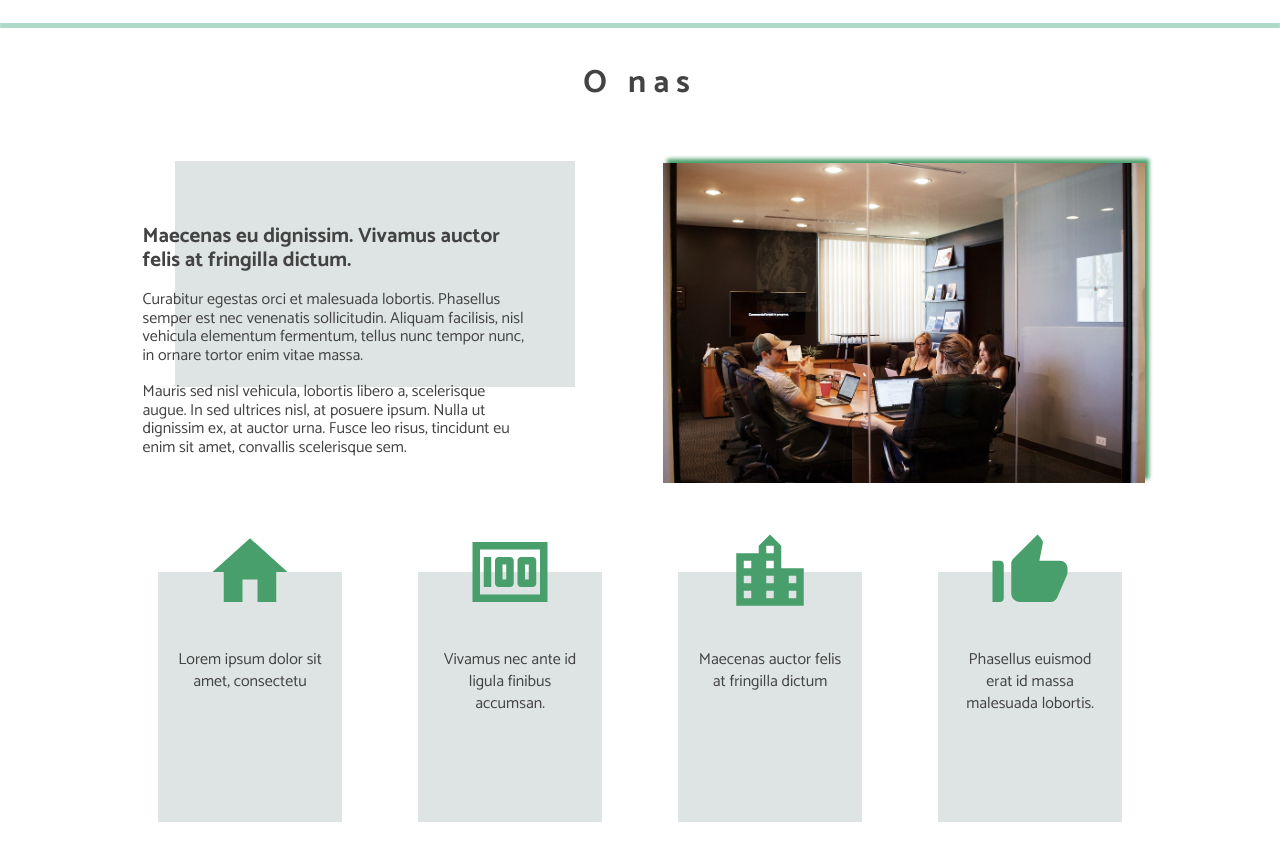
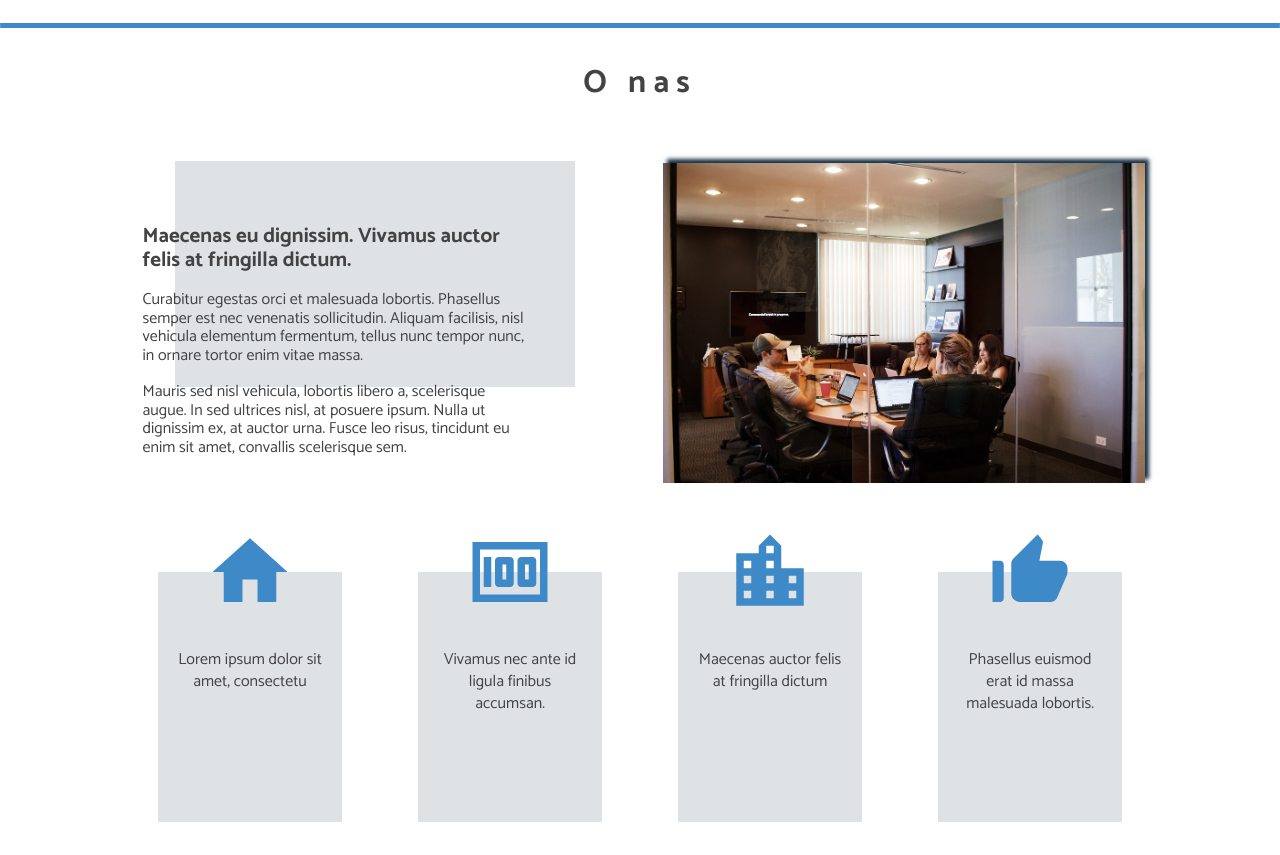
Before and after one commit to pawelkochowicz/secondHouseSite, a website: page src/content/index.html in a window 1280 px wide. Shown: the part 697-1552 px from the top of the page. Drawn offline with nearby package versions, Linux system fonts and the light colour scheme; files that its build step writes are made by us from their sources; a script that the page names is missing; files whose address does not match are found by name; a web font is replaced by a local one.

Commit message:
change colors on site

```diff
--- a/src/content/index.html
+++ b/src/content/index.html
@@ -38,7 +38,7 @@
       <img class="header__picture" src="assets/img/headerImage.png" alt="widok na morze">
       <h1 class="header__title">Mieszkania inwestycyjne w Gdyni</h1>
     </header>
-    <div class="lines"><img class="line" src="assets/img/line.svg" alt=""></div>
+    <div class="lines"><img class="line" src="assets/img/line-2.svg" alt=""></div>
     <section id="about" class="about">
       <h2 class="about__title">O nas</h2>
       <article class="about__section">
@@ -62,25 +62,25 @@
     <section class="features">
       <div class="features__container">
         <div class="features__text">
-          <img class="features__icon" src="assets/img/home-24px 3.svg" alt="">
+          <img class="features__icon" src="assets/img/home-24px 4.svg" alt="">
           <p class="features__description">Lorem ipsum dolor sit amet, consectetu </p>
         </div>
       </div>
       <div class="features__container">
         <div class=features__text>
-          <img class="features__icon" src="assets/img/money-24px 2.svg" alt="">
+          <img class="features__icon" src="assets/img/money-24px 3.svg" alt="">
           <p class="features__description">Vivamus nec ante id ligula finibus accumsan.</p>
         </div>
       </div>
       <div class="features__container">
         <div class=features__text>
-          <img class="features__icon" src="assets/img/location_city-24px 2.svg" alt="">
+          <img class="features__icon" src="assets/img/location_city-24px 3.svg" alt="">
           <p class="features__description">Maecenas auctor felis at fringilla dictum</p>
         </div>
       </div>
       <div class="features__container">
         <div class=features__text>
-          <img class="features__icon" src="assets/img/thumb_up_alt-24px 2.svg" alt="">
+          <img class="features__icon" src="assets/img/thumb_up_alt-24px 3.svg" alt="">
           <p class="features__description">Phasellus euismod erat id massa malesuada lobortis.</p>
         </div>
       </div>
@@ -101,7 +101,7 @@
       </div>
     </section>
 
-    <div class="lines"><img class="line" src="assets/img/line.svg" alt=""></div>
+    <div class="lines"><img class="line" src="assets/img/line-2.svg" alt=""></div>
     <section id="team" class="team">
 
       <h2 class="team__title">Nasz zespół</h2>
@@ -163,7 +163,7 @@
         </div>
       </div>
     </section>
-    <div class="lines"><img class="line" src="assets/img/line.svg" alt=""></div>
+    <div class="lines"><img class="line" src="assets/img/line-2.svg" alt=""></div>
     <section id="portfolio" class="portfolio">
       <h2 class="portfolio__title">
         <div class="portfolio__parallax portfolio__parallax--js" data-parallax="scroll"></div>
@@ -220,7 +220,7 @@
         </div>
       </div>
     </section>
-    <div class="lines"><img class="line" src="assets/img/line.svg" alt=""></div>
+    <div class="lines"><img class="line" src="assets/img/line-2.svg" alt=""></div>
     <section id="contact" class="contact">
       <h2 class="contact__title"> Zapraszamy do kontaktu</h2>
       <div class="contact__informations">
--- a/src/scss/_contact.scss
+++ b/src/scss/_contact.scss
@@ -6,6 +6,7 @@
   grid-template-columns: repeat(2, 1fr);
   grid-template-rows: 15vh auto;
   position: relative;
+  margin-top: 2vw;
 
   &:after {
     content: "";
--- a/src/scss/_navigation.scss
+++ b/src/scss/_navigation.scss
@@ -34,7 +34,7 @@
       background-color: white;
     }
     &:hover {
-      border: 1px solid $mainColor;
+      border: 1px solid $navColor;
     }
   }
   &__list {
--- a/src/scss/_portfolio.scss
+++ b/src/scss/_portfolio.scss
@@ -59,7 +59,8 @@ margin-left: 5vw;
       display: grid;
       grid-template-columns: repeat(2, 1fr);
       grid-template-rows: 1fr;
-      margin-top: 10vh;
+      margin-top: 5vw;
+      margin-bottom: 2vw;
       @media (max-width:900px) {
        display: flex;
        flex-direction: column;
--- a/src/scss/_team.scss
+++ b/src/scss/_team.scss
@@ -2,6 +2,7 @@
 @import "_mixins";
 
 .team {
+  margin-top: 3vw;
 
   &__background {
     display: flex;
@@ -9,9 +10,10 @@
     justify-self: center;
     position: relative;
     width: 70%;
-    margin-left: 3vw;
+    margin-left: 7vw;
     @media (max-width: 900px) {
-width: 95%;
+      width: 95%;
+      margin-left: 2vw;
     }
   }
   &__background:after {
@@ -25,10 +27,11 @@ width: 95%;
     z-index: -1;
   }
   &__description {
-@include descriptions;
+    @include descriptions;
   }
   &__title {
     @include section__title;
     grid-area: 1 / 1 / 2 / 4;
+    margin-bottom: 3vw;
   }
 }
--- a/src/scss/_variables.scss
+++ b/src/scss/_variables.scss
@@ -1,3 +1,4 @@
-$mainColor: #499F6B;
-$backgroundColor: rgba(24, 65, 57, 0.14);
-$btnColor: #499F6B;
+$mainColor: #163147;
+$backgroundColor: rgba(22, 49, 71, 0.14);
+$btnColor: #7AA4C7;
+$navColor: #3E89C7
```
Also changed, not shown: src/assets/img/home-24px 4.svg (added), src/assets/img/line-2.svg (added), src/assets/img/location_city-24px 3.svg (added), src/assets/img/money-24px 3.svg (added), src/assets/img/thumb_up_alt-24px 3.svg (added).
